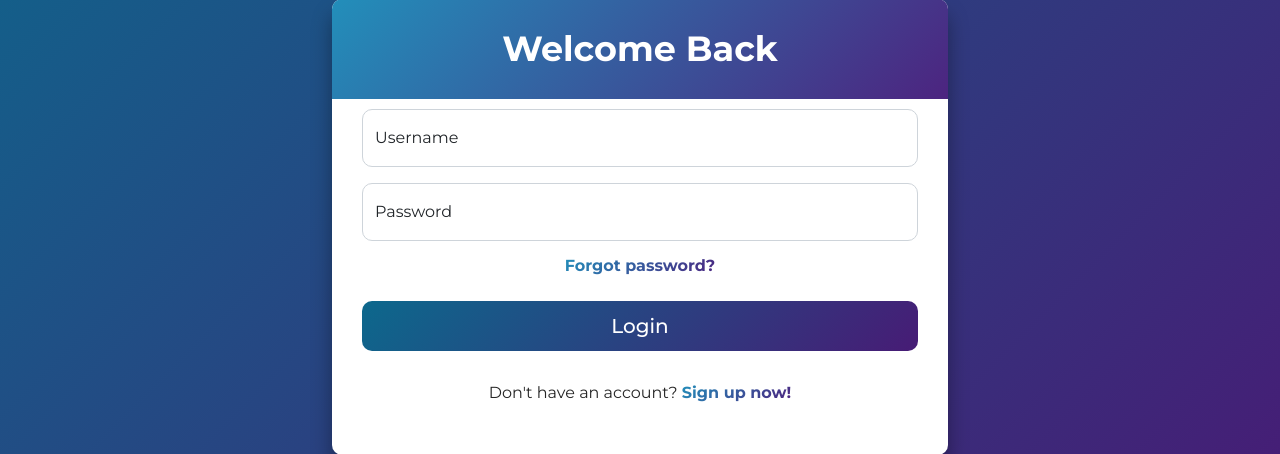
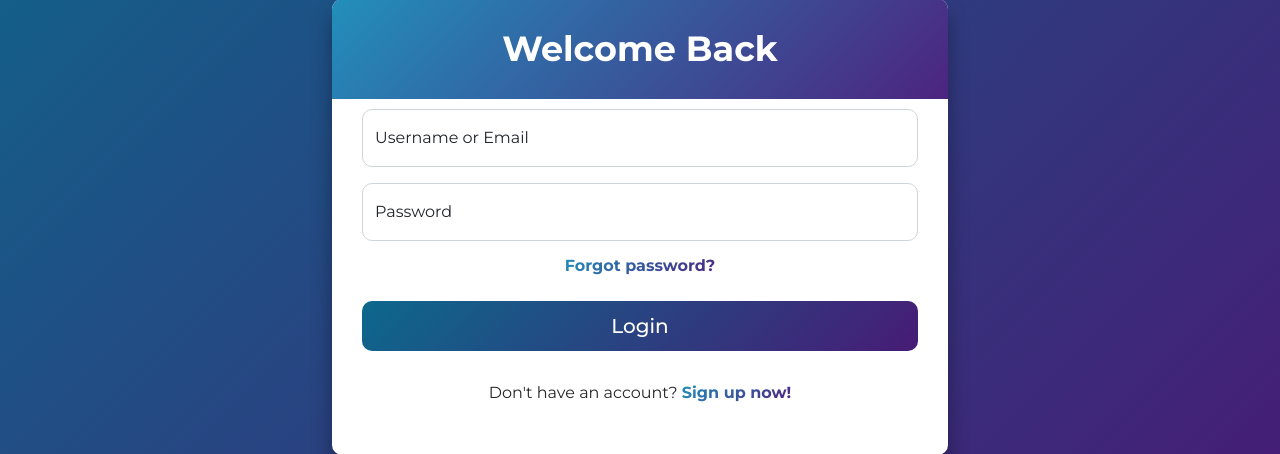
Before and after one commit to AanshOjha/Flask-Photo-Album-App, a Flask app: page / in a window 1280 px wide. Shown: the part 173-627 px from the top of the page. Run offline with Flask 3, Linux system fonts and the light colour scheme.

Commit message:
works fine

```diff
--- a/flaskalbum/routes.py
+++ b/flaskalbum/routes.py
@@ -41,7 +41,7 @@ def login():
 
         # Retrieve user data from the database and validate login credentials
         cursor = mysql.connection.cursor()
-        cursor.execute("SELECT username, password FROM creds WHERE username = %s", (username,))
+        cursor.execute("SELECT username, password FROM creds WHERE username = %s OR email = %s", (username, username))
         user_row = cursor.fetchone()
 
         # Check if the user exists and the password is correct
--- a/flaskalbum/templates/login.html
+++ b/flaskalbum/templates/login.html
@@ -6,7 +6,7 @@
       <form method="POST" action="/login">
          <div class="form-floating mb-3 info">
             <input type="text" class="form-control" name="username" id="floatingInput" placeholder="username" required>
-            <label for="floatingInput">Username</label>
+            <label for="floatingInput">Username or Email</label>
           </div>
           <div class="form-floating info">
             <input type="password" class="form-control" name="password" id="floatingPassword" placeholder="Password" required>
```
